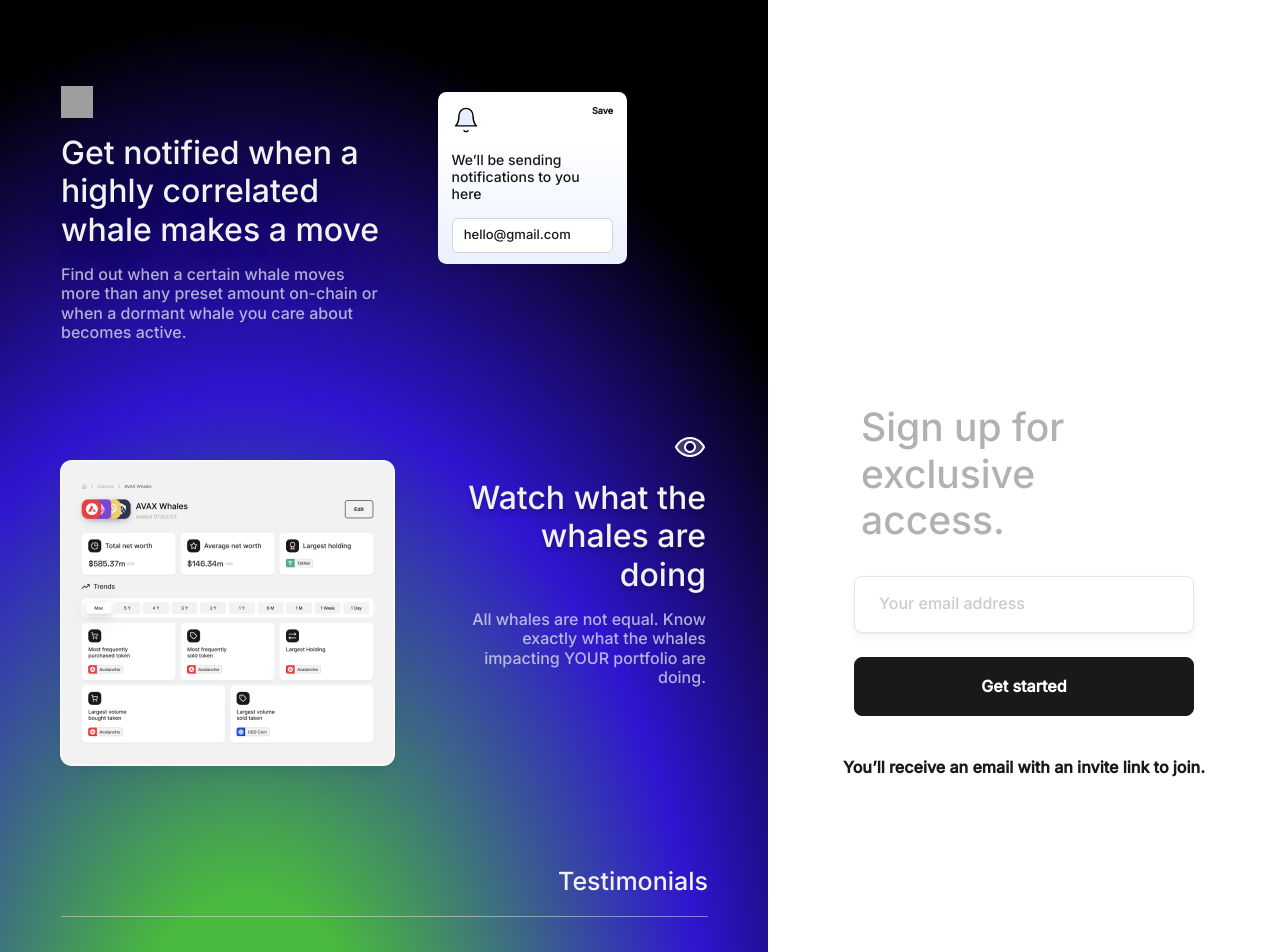
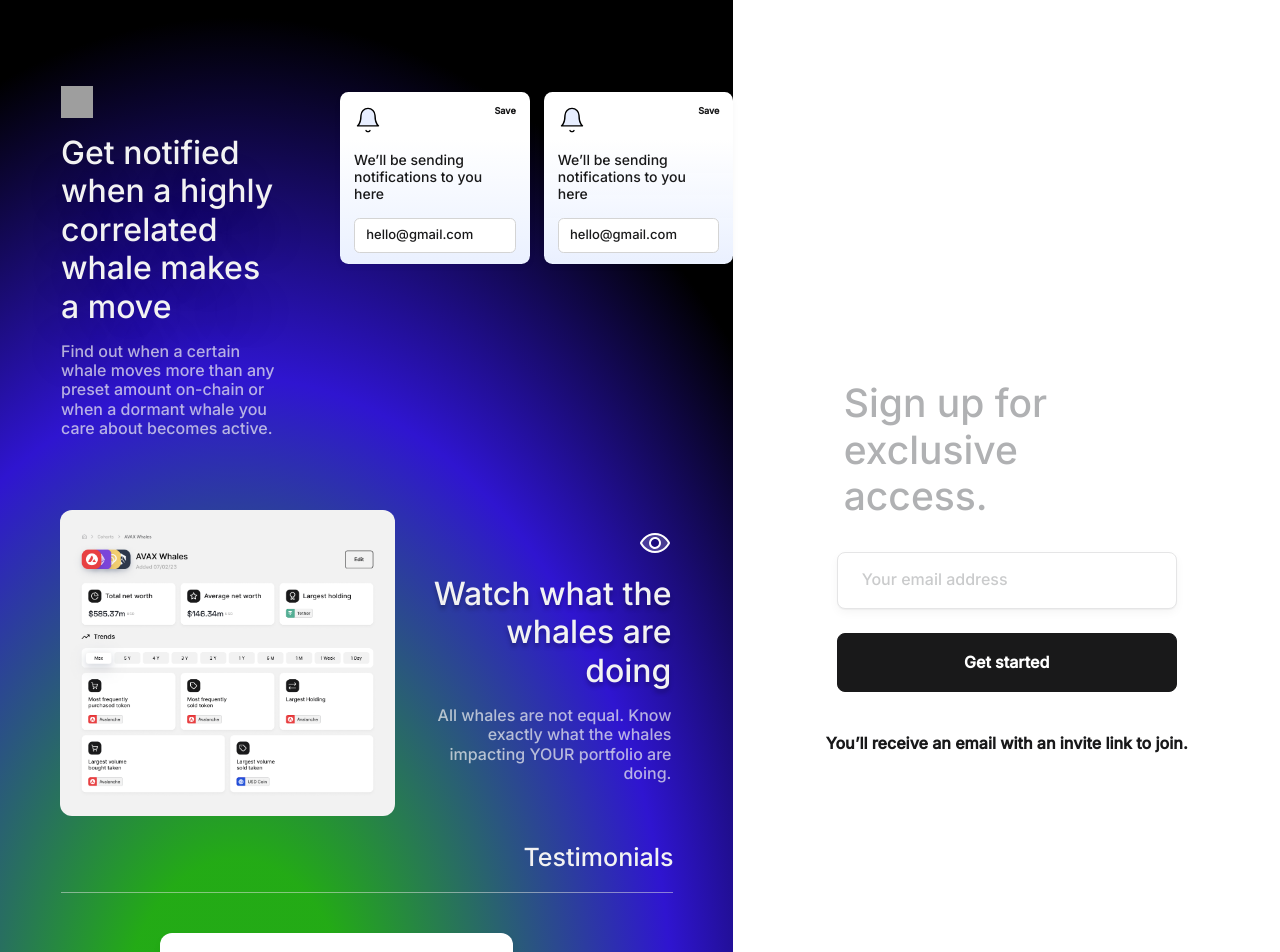
Before and after one commit to Rahullokare/Loch-Frontend-Task, a React (Vite) app: page / in a window 1280 px wide. Shown: the top 952 px of the page. Built offline with nearby package versions, Linux system fonts and the light colour scheme; grey boxes are pictures that could not be loaded.

Commit message:
design done

```diff
--- a/src/components/GetNotified.tsx
+++ b/src/components/GetNotified.tsx
@@ -6,7 +6,6 @@
 const GetNotified = () => {
   return (
     <div>
-      {" "}
       <ColumnLayout>
         <div className={styles.flex}>
           <img src={bell} alt="Bell Icon" title="Bell Icon" />
--- a/src/components/LeftContainerFooter.tsx
+++ b/src/components/LeftContainerFooter.tsx
@@ -12,7 +12,7 @@
 
       <div className={styles.flex}>
         <div className={styles.logo}>
-          <img src={lochLogo} alt="" />
+          <img src={lochLogo} alt="Loch Logo" title="Loch Logo" />
         </div>
         {testimonialData.map((d: any, id: any) => {
           return (
--- a/src/components/NotificationSlider.tsx
+++ b/src/components/NotificationSlider.tsx
@@ -15,6 +15,16 @@
         </p>
         <div className={styles.emailContainer}>hello@gmail.com</div>
       </SliderCard>
+      <SliderCard
+        icon={bell2}
+        rightIcon={<p className={styles.cardTextHeader}>Save</p>}
+        classname={"bg-gradient"}
+      >
+        <p className={styles.cardText1}>
+          We’ll be sending notifications to you here
+        </p>
+        <div className={styles.emailContainer}>hello@gmail.com</div>
+      </SliderCard>
     </div>
   );
 };
--- a/src/components/WatchTheWhale.tsx
+++ b/src/components/WatchTheWhale.tsx
@@ -5,11 +5,16 @@
 const WatchTheWhale = () => {
   return (
     <div>
-      {" "}
       <ColumnLayout>
-        <div className={styles.dashboardImg}>
-          <img src={cohorts} alt="Dashboard Image" title="Dashboard Image" />
+        <div className={styles.flexImg}>
+          <img
+            className={styles.dashboardImg}
+            src={cohorts}
+            alt="Dashboard Image"
+            title="Dashboard Image"
+          />
         </div>
+
         <div className={styles.flex}>
           <img src={eye} alt="Bell Icon" title="Bell Icon" />
           <h4 className={styles.subHeading}>Watch what the whales are doing</h4>
--- a/src/main.tsx
+++ b/src/main.tsx
@@ -2,8 +2,6 @@
 import ReactDOM from "react-dom/client";
 import App from "./App.tsx";
 import "./index.css";
-import "slick-carousel/slick/slick.css";
-import "slick-carousel/slick/slick-theme.css";
 
 ReactDOM.createRoot(document.getElementById("root")!).render(
   <React.StrictMode>
--- a/src/styles/GetNotified.module.css
+++ b/src/styles/GetNotified.module.css
@@ -1,3 +1,10 @@
+.flex {
+  padding: 86px 0px 72px 61px;
+  display: flex;
+  flex-direction: column;
+  gap: 16px;
+  flex: 1;
+}
 /* Get Notified CSS */
 .subHeading {
   font-size: var(--font-heading-4-size);
@@ -15,13 +22,6 @@
   opacity: 0.7;
   padding-right: 13px;
 }
-.flex {
-  padding: 86px 0px 72px 61px;
-  display: flex;
-  flex-direction: column;
-  gap: 16px;
-  flex: 1;
-}
 .flex img {
   height: 32px;
   width: 32px;
--- a/src/styles/LeftContainer.module.css
+++ b/src/styles/LeftContainer.module.css
@@ -1,8 +1,8 @@
 .container {
-  flex: 0 0 60%;
+  flex: 0 0 57.3%;
   background: radial-gradient(
     92.19% 89.74% at 32.27% 91.27%,
-    rgba(31, 169, 17, 0.81) 17.21%,
+    rgba(31, 169, 17, 0.98) 17.21%,
     #2f15d0 64.58%,
     rgba(0, 0, 0, 1) 100%
   );
--- a/src/styles/LeftContainerFooter.module.css
+++ b/src/styles/LeftContainerFooter.module.css
@@ -27,6 +27,8 @@
   padding: 0 0 61px 60px;
 }
 .logo {
+  align-self: flex-end;
   width: 60px;
   height: 60px;
+  margin-right: 40px;
 }
--- a/src/styles/TestimonialCard.module.css
+++ b/src/styles/TestimonialCard.module.css
@@ -1,7 +1,7 @@
 .card {
   width: 353px;
   background: #fff;
-  padding: 2rem;
+  padding: 20px;
   border-radius: 12px;
   background: #fff;
 
--- a/src/styles/WatchTheWhale.module.css
+++ b/src/styles/WatchTheWhale.module.css
@@ -19,10 +19,18 @@
   flex-direction: column;
   gap: 16px;
   flex: 1;
-  padding: 17px 62px 0px 0px; /* Converted from rem to px */
+  padding: 17px 62px 0px 38px; /* Converted from rem to px */
 }
 .flex img {
   margin-left: auto;
   height: 32px;
   width: 32px;
 }
+.dashboardImg {
+  border-radius: 12px;
+  width: 335px;
+  height: 306px;
+}
+.flexImg {
+  padding: 0px 0px 0px 60px;
+}
```
Also changed, not shown: src/assets/Cohorts.png.
